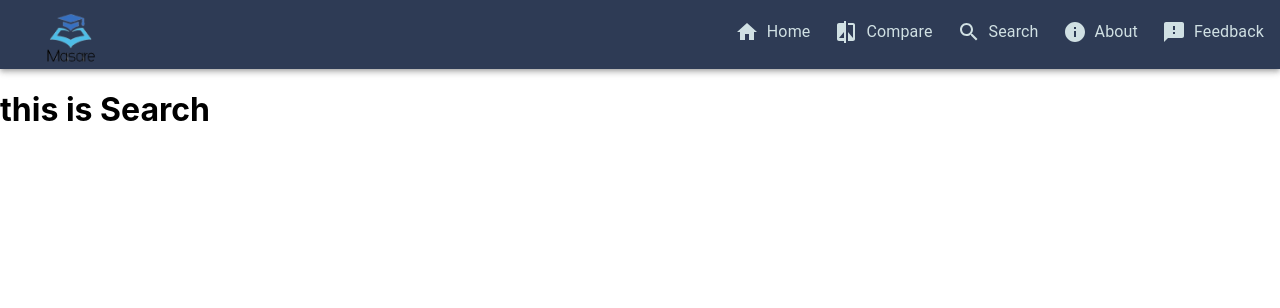
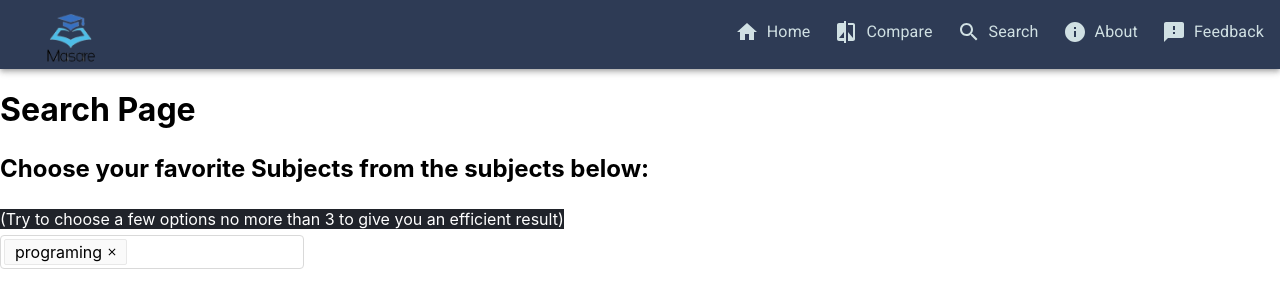
Before and after one commit to omar-1984/mymajor, a React (Create React App) app: page /Search in a window 1280 px wide. Shown: the top 308 px of the page. Built offline with nearby package versions, Linux system fonts and the light colour scheme.

Commit message:
searchPage changei

```diff
--- a/package.json
+++ b/package.json
@@ -5,15 +5,18 @@
   "dependencies": {
     "@material-ui/core": "^4.11.0",
     "@material-ui/icons": "^4.9.1",
+    "@material-ui/lab": "^4.0.0-alpha.56",
     "@material-ui/styles": "^4.10.0",
     "@material-ui/system": "^4.9.14",
     "@testing-library/jest-dom": "^4.2.4",
     "@testing-library/react": "^9.3.2",
     "@testing-library/user-event": "^7.1.2",
     "react": "^16.13.1",
+    "react-autocomplete": "^1.8.1",
     "react-dom": "^16.13.1",
     "react-router-dom": "^5.2.0",
-    "react-scripts": "3.4.1"
+    "react-scripts": "3.4.1",
+    "styled-components": "^5.1.1"
   },
   "scripts": {
     "start": "react-scripts start",
--- a/public/index.html
+++ b/public/index.html
@@ -39,5 +39,17 @@
       To begin the development, run `npm start` or `yarn start`.
       To create a production bundle, use `npm run build` or `yarn build`.
     -->
+
+    <!-- Fonts to support Material Design -->
+    <link
+      rel="stylesheet"
+      href="https://fonts.googleapis.com/css?family=Roboto:300,400,500,700&display=swap"
+    />
+    <!-- Icons to support Material Design -->
+    <link
+      rel="stylesheet"
+      href="https://fonts.googleapis.com/icon?family=Material+Icons"
+    />
+    <div id="root"></div>
   </body>
 </html>
--- a/src/App.css
+++ b/src/App.css
@@ -52,3 +52,7 @@
     transform: rotate(360deg);
   }
 }
+mark {
+  background-color: #20232a;
+  color: white;
+}
--- /dev/null
+++ b/src/components/Checkboxes.js
@@ -0,0 +1,201 @@
+/* eslint-disable no-use-before-define */
+import React from "react";
+import useAutocomplete from "@material-ui/lab/useAutocomplete";
+import NoSsr from "@material-ui/core/NoSsr";
+import CheckIcon from "@material-ui/icons/Check";
+import CloseIcon from "@material-ui/icons/Close";
+import styled from "styled-components";
+
+const Label = styled("label")`
+  padding: 0 0 4px;
+  line-height: 1.5;
+  display: block;
+`;
+
+const InputWrapper = styled("div")`
+  width: 300px;
+  border: 1px solid #d9d9d9;
+  background-color: #fff;
+  border-radius: 4px;
+  padding: 1px;
+  display: flex;
+  flex-wrap: wrap;
+
+  &:hover {
+    border-color: #40a9ff;
+  }
+
+  &.focused {
+    border-color: #40a9ff;
+    box-shadow: 0 0 0 2px rgba(24, 144, 255, 0.2);
+  }
+
+  & input {
+    font-size: 14px;
+    height: 30px;
+    box-sizing: border-box;
+    padding: 4px 6px;
+    width: 0;
+    min-width: 30px;
+    flex-grow: 1;
+    border: 0;
+    margin: 0;
+    outline: 0;
+  }
+`;
+
+const Tag = styled(({ label, onDelete, ...props }) => (
+  <div {...props}>
+    <span>{label}</span>
+    <CloseIcon onClick={onDelete} />
+  </div>
+))`
+  display: flex;
+  align-items: center;
+  height: 24px;
+  margin: 2px;
+  line-height: 22px;
+  background-color: #fafafa;
+  border: 1px solid #e8e8e8;
+  border-radius: 2px;
+  box-sizing: content-box;
+  padding: 0 4px 0 10px;
+  outline: 0;
+  overflow: hidden;
+
+  &:focus {
+    border-color: #40a9ff;
+    background-color: #e6f7ff;
+  }
+
+  & span {
+    overflow: hidden;
+    white-space: nowrap;
+    text-overflow: ellipsis;
+  }
+
+  & svg {
+    font-size: 12px;
+    cursor: pointer;
+    padding: 4px;
+  }
+`;
+
+const Listbox = styled("ul")`
+  width: 300px;
+  margin: 2px 0 0;
+  padding: 0;
+  position: absolute;
+  list-style: none;
+  background-color: #fff;
+  overflow: auto;
+  max-height: 250px;
+  border-radius: 4px;
+  box-shadow: 0 2px 8px rgba(0, 0, 0, 0.15);
+  z-index: 1;
+
+  & li {
+    padding: 5px 12px;
+    display: flex;
+
+    & span {
+      flex-grow: 1;
+    }
+
+    & svg {
+      color: transparent;
+    }
+  }
+
+  & li[aria-selected="true"] {
+    background-color: #fafafa;
+    font-weight: 600;
+
+    & svg {
+      color: #1890ff;
+    }
+  }
+
+  & li[data-focus="true"] {
+    background-color: #e6f7ff;
+    cursor: pointer;
+
+    & svg {
+      color: #000;
+    }
+  }
+`;
+
+export default function CustomizedHook() {
+  const {
+    getRootProps,
+    getInputLabelProps,
+    getInputProps,
+    getTagProps,
+    getListboxProps,
+    getOptionProps,
+    groupedOptions,
+    value,
+    focused,
+    setAnchorEl,
+  } = useAutocomplete({
+    id: "customized-hook-demo",
+    defaultValue: [Subjects[1]],
+    multiple: true,
+    options: Subjects,
+    getOptionLabel: (option) => option.title,
+  });
+
+  return (
+    <NoSsr>
+      <div>
+        <div {...getRootProps()}>
+          <Label {...getInputLabelProps()}>
+            <h2>Choose your favorite Subjects from the subjects below:</h2>
+            <mark>
+              (Try to choose a few options no more than 3 to give you an
+              efficient result)
+            </mark>
+          </Label>
+          <InputWrapper ref={setAnchorEl} className={focused ? "focused" : ""}>
+            {value.map((option, index) => (
+              <Tag label={option.title} {...getTagProps({ index })} />
+            ))}
+
+            <input {...getInputProps()} />
+          </InputWrapper>
+        </div>
+        {groupedOptions.length > 0 ? (
+          <Listbox {...getListboxProps()}>
+            {groupedOptions.map((option, index) => (
+              <li {...getOptionProps({ option, index })}>
+                <span>{option.title}</span>
+                <CheckIcon fontSize="small" />
+              </li>
+            ))}
+          </Listbox>
+        ) : null}
+      </div>
+    </NoSsr>
+  );
+}
+
+const Subjects = [
+  { title: "Mathematics" },
+  { title: "programing" },
+  { title: "Robotics" },
+  { title: "biology" },
+  { title: "physics" },
+  { title: "chimestry" },
+  { title: "relgions" },
+  { title: "history" },
+  { title: "geography" },
+  { title: "English" },
+  { title: "Arabic" },
+  { title: "economy" },
+  { title: "technology" },
+  { title: "electricy" },
+  { title: "Electronics" },
+  { title: "seince" },
+  { title: "wow" },
+];
--- a/src/components/Search.jsx
+++ b/src/components/Search.jsx
@@ -1,9 +1,10 @@
 import React from "react";
-
+import Checkboxes from "./Checkboxes.js";
 const Search = () => {
   return (
     <div>
-      <h1>this is Search</h1>
+      <h1>Search Page</h1>
+      <Checkboxes />
     </div>
   );
 };
```
Also changed, not shown: 1 other file (tests, documents, lock files or other folders).
